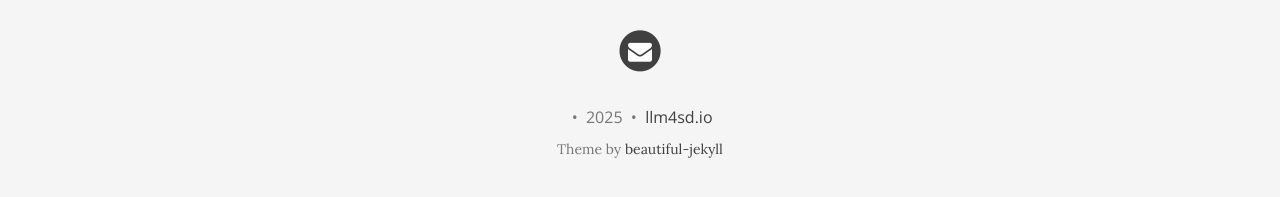
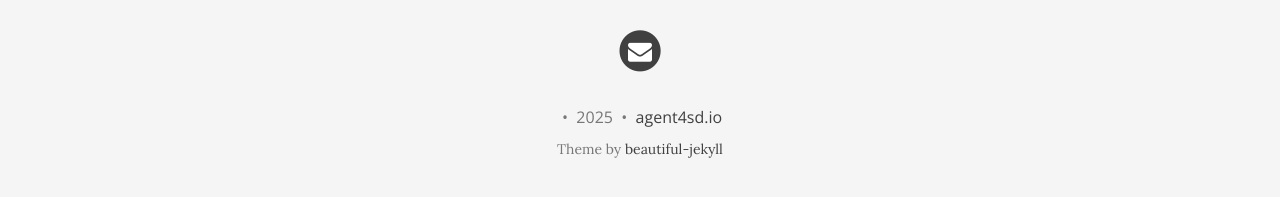
Before and after one commit to ZonglinY/llm4sd-aaai-2026, a Jekyll site: the page built from index.md, in a window 1280 px wide and 900 px high, scrolled down 3622 px. Shown: the part 690-887 px from the top of the window. Built offline with Jekyll 4.4.1, drawn with Linux system fonts in a browser that asks for light colours; nearby versions of some CDN libraries.

Commit message:
Update _config.yml

```diff
--- a/_config.yml
+++ b/_config.yml
@@ -134,7 +134,7 @@ share-links-active:
 
 # How to display the link to your website in the footer
 # Remove this if you don't want a link in the footer
-url-pretty: "llm4sd.io"
+url-pretty: "agent4sd.io"
 
 # # Add the website title to the title of every page
 # title-on-all-pages: true
```
